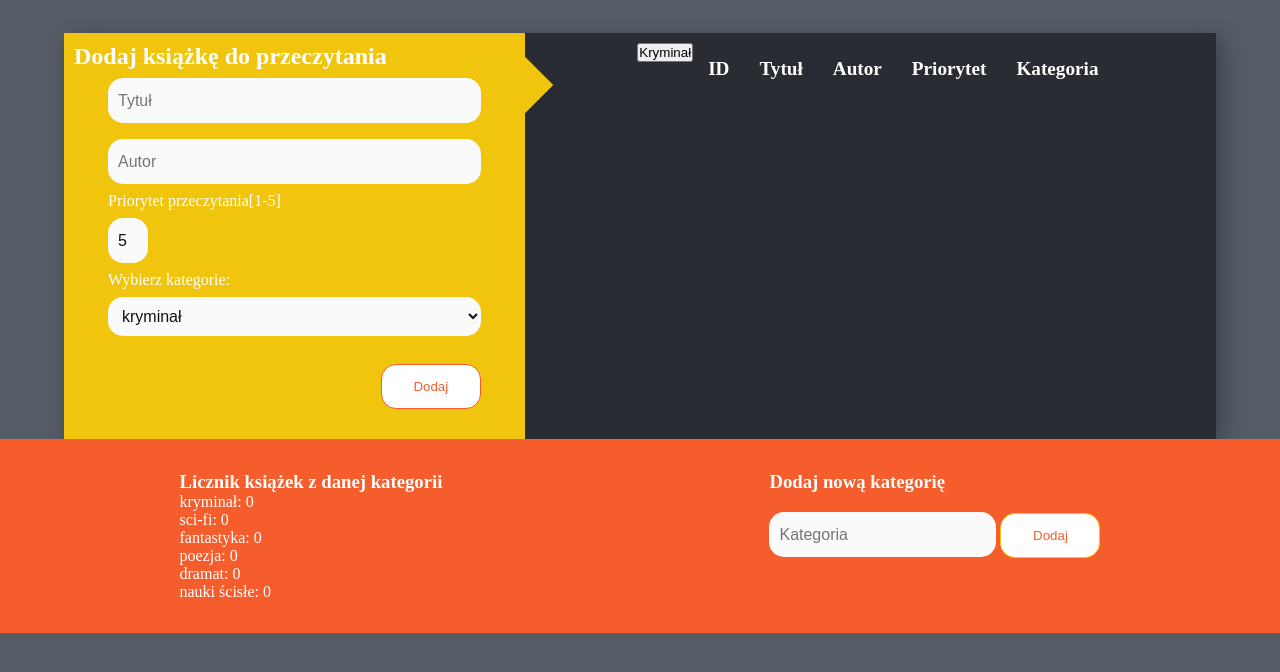
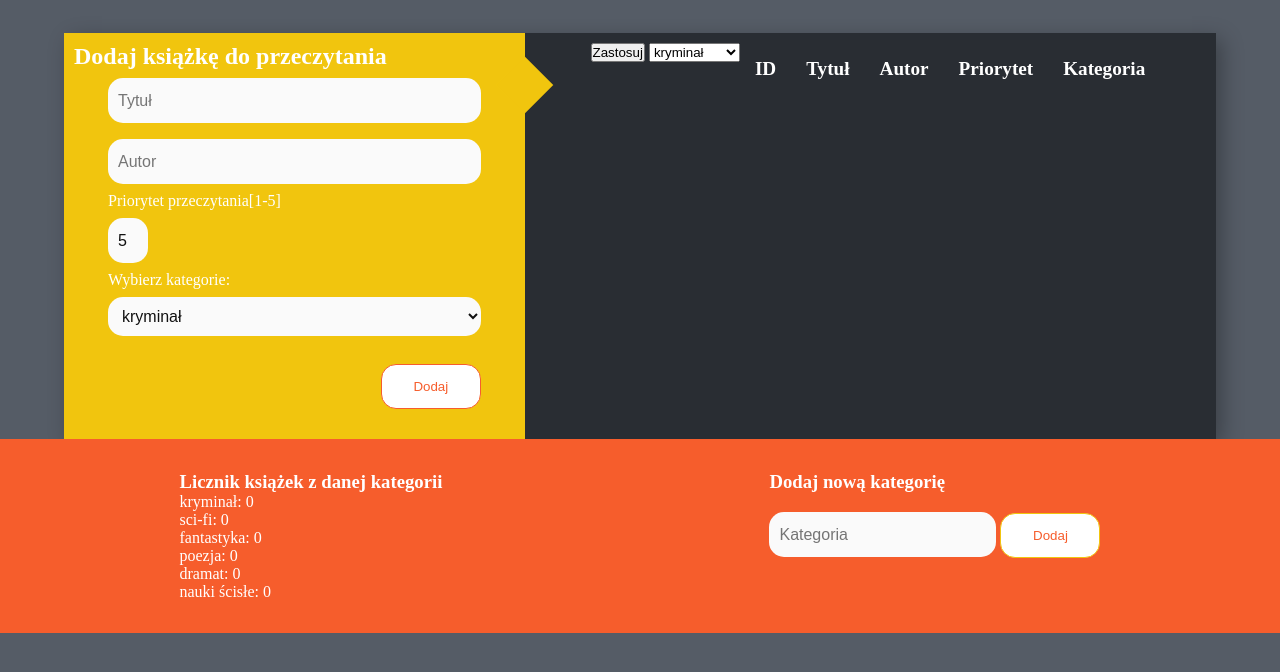
Before and after one commit to budnickip/myLibrary, a website built with webpack: page src/index.html in a window 1280 px wide. Shown: the part 76-748 px from the top of the page. Built offline with nearby package versions, Linux system fonts and the light colour scheme.

Commit message:
add filter by categories

```diff
--- a/src/index.html
+++ b/src/index.html
@@ -26,20 +26,15 @@
                 <label for="book-category">Wybierz kategorie:</label>
 
                 <select class="contact-form__select" name="book-category" id="book-category">
-                    <!--<option value="kryminał">Kryminał</option>
-                    <option value="sci-fi">Science Fiction</option>
-                    <option value="fantastyka">Fantastyka</option>
-                    <option value="poezja">Poezja</option>
-                    <option value="dramat">Dramat</option>
-                    <option value="nauki ścisłe">Nauki ścisłe</option>-->
                 </select>
 
                 <button class="contact-form__button" type="submit">Dodaj</button>
             </form>
         </div>
         <div class="books-table">
-            <div class="buttons">
-                <button id="category-filter">Kryminał</button>
+            <div class="books-filter">
+                <button id="category-filter">Zastosuj</button>
+                <select class="books-filter__select"></select>
             </div>
             <table class="table" cellspacing="0" cellpadding="0">
                 <thead class="table-header">
--- a/src/scripts/filterBooks.js
+++ b/src/scripts/filterBooks.js
@@ -2,9 +2,10 @@ import { books } from './loadBooks'
 
 const filterBooks = () =>{
     const crime = document.querySelector('#category-filter')
+    const filterSelect = document.querySelector('.books-filter__select');
     crime.addEventListener("click", ()=>{
         let tempBooks = books.filter(book=>{
-            return book.category === "kryminał"
+            return book.category === filterSelect.value
         })
         const tableBody = document.querySelector('.table-body')
         let row = ''
--- a/src/scripts/loadCategories.js
+++ b/src/scripts/loadCategories.js
@@ -1,12 +1,14 @@
 const loadCategories = () =>{
     const contactSelect = document.querySelector('.contact-form__select')
     const categories = JSON.parse(localStorage.getItem('categories')) || ['kryminał', 'sci-fi', 'fantastyka', 'poezja', 'dramat', 'nauki ścisłe'];
+    const filterSelect = document.querySelector('.books-filter__select')
     localStorage.setItem('categories', JSON.stringify(categories))
     let option = ''
     categories.forEach(category=>{
         option += `<option value="${category}">${category}</option>`
     })
     contactSelect.innerHTML = option
+    filterSelect.innerHTML = option
 }
 
 export default loadCategories
```
